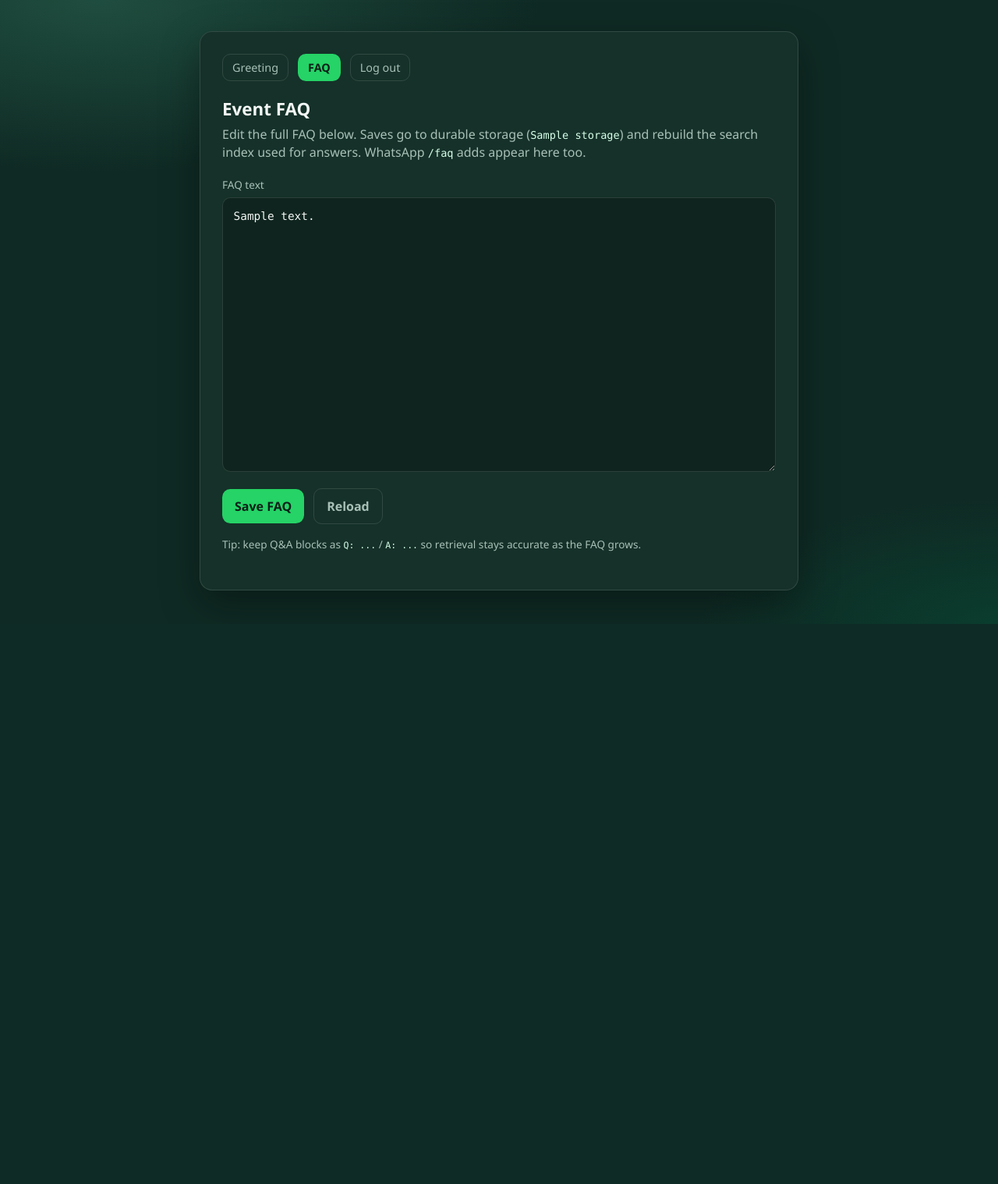
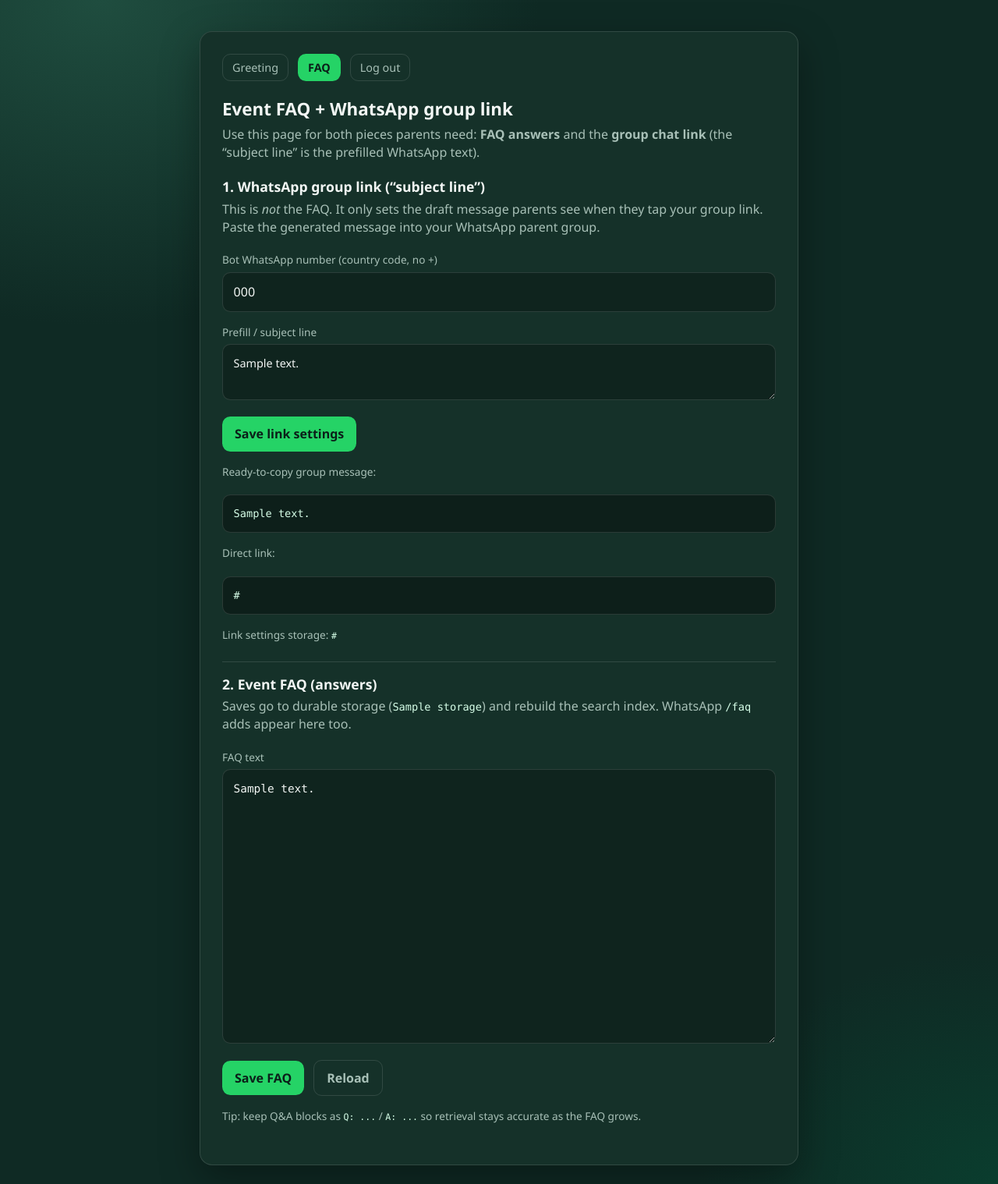
Before and after one commit to donhirye/outlook-invite-addin, a FastAPI app: template whatsapp-hello-bot/app/templates/admin_faq.html in a window 1280 px wide. Shown: the whole page at 78% size. Before the commit the page ends 800 px from the top, so only its background shows below. Run offline with FastAPI, Linux system fonts and the light colour scheme; the template is opened without the code that fills it: most values are stand-ins (such as "Sample title", 1, 10 or a date in 2020).

Commit message:
Add admin group-link builder next to FAQ editor
Admins can set the bot number and prefill/subject text on /admin/faq,
then copy a ready-to-paste WhatsApp group message with the wa.me link.

Co-authored-by: donhirye <donhirye@users.noreply.github.com>

```diff
--- a/whatsapp-hello-bot/app/main.py
+++ b/whatsapp-hello-bot/app/main.py
@@ -16,6 +16,7 @@ from app.config import (
     WHATSAPP_VERIFY_TOKEN,
     credential_status,
 )
+from app.event_link_store import event_link_view, set_event_link_settings
 from app.faq_admin import (
     FAQ_USAGE_TEXT,
     HELP_TEXT,
@@ -164,8 +165,28 @@ async def admin_save_message(request: Request, message: str = Form(...)) -> Resp
     return RedirectResponse(url="/admin?saved=1", status_code=303)
 
 
+def _admin_faq_context(
+    *,
+    faq_text: str = "",
+    saved: str | None = None,
+    error: str | None = None,
+) -> dict[str, object]:
+    link = event_link_view()
+    return {
+        "faq_text": faq_text,
+        "saved": saved,
+        "error": error,
+        "storage": faq_storage_label(),
+        "bot_phone": link["bot_phone"] or "",
+        "prefill_text": link["prefill_text"] or "",
+        "wa_me_link": link["wa_me_link"],
+        "group_message": link["group_message"],
+        "link_storage": link["storage"],
+    }
+
+
 @app.get("/admin/faq", response_class=HTMLResponse)
-async def admin_faq_page(request: Request, saved: int = 0) -> Response:
+async def admin_faq_page(request: Request, saved: str = "") -> Response:
     if not _is_logged_in(request):
         return RedirectResponse(url="/admin", status_code=303)
     error = None
@@ -178,12 +199,11 @@ async def admin_faq_page(request: Request, saved: int = 0) -> Response:
     return templates.TemplateResponse(
         request,
         "admin_faq.html",
-        {
-            "faq_text": faq_text,
-            "saved": bool(saved),
-            "error": error,
-            "storage": faq_storage_label(),
-        },
+        _admin_faq_context(
+            faq_text=faq_text,
+            saved=saved or None,
+            error=error,
+        ),
     )
 
 
@@ -199,15 +219,44 @@ async def admin_faq_save(request: Request, faq_text: str = Form(...)) -> Respons
         return templates.TemplateResponse(
             request,
             "admin_faq.html",
-            {
-                "faq_text": faq_text,
-                "saved": False,
-                "error": f"Could not save FAQ: {exc}",
-                "storage": faq_storage_label(),
-            },
+            _admin_faq_context(
+                faq_text=faq_text,
+                saved=None,
+                error=f"Could not save FAQ: {exc}",
+            ),
             status_code=400,
         )
-    return RedirectResponse(url="/admin/faq?saved=1", status_code=303)
+    return RedirectResponse(url="/admin/faq?saved=faq", status_code=303)
+
+
+@app.post("/admin/faq/link", response_class=HTMLResponse)
+async def admin_faq_link_save(
+    request: Request,
+    bot_phone: str = Form(""),
+    prefill_text: str = Form(...),
+) -> Response:
+    if not _is_logged_in(request):
+        return RedirectResponse(url="/admin", status_code=303)
+    try:
+        set_event_link_settings(bot_phone=bot_phone, prefill_text=prefill_text)
+    except Exception as exc:
+        logger.exception("Failed saving WhatsApp link settings")
+        faq_text = ""
+        try:
+            faq_text = get_faq_text()
+        except Exception:
+            pass
+        return templates.TemplateResponse(
+            request,
+            "admin_faq.html",
+            _admin_faq_context(
+                faq_text=faq_text,
+                saved=None,
+                error=f"Could not save link settings: {exc}",
+            ),
+            status_code=400,
+        )
+    return RedirectResponse(url="/admin/faq?saved=link", status_code=303)
 
 
 @app.get("/webhook")
--- a/whatsapp-hello-bot/app/templates/admin_faq.html
+++ b/whatsapp-hello-bot/app/templates/admin_faq.html
@@ -75,19 +75,50 @@
       color: var(--muted);
       margin-bottom: 0.4rem;
     }
+    input[type="text"],
     textarea {
       width: 100%;
-      min-height: 22rem;
       border: 1px solid var(--border);
       background: rgba(0, 0, 0, 0.25);
       color: var(--ink);
       border-radius: 0.65rem;
       padding: 0.85rem;
+      font: inherit;
+      margin-bottom: 1rem;
+    }
+    textarea {
+      min-height: 22rem;
       font-family: ui-monospace, SFMono-Regular, Menlo, Consolas, monospace;
       font-size: 0.9rem;
       line-height: 1.45;
-      margin-bottom: 1rem;
       resize: vertical;
+    }
+    textarea.short {
+      min-height: 4.5rem;
+      font-family: "Segoe UI", system-ui, sans-serif;
+    }
+    .panel {
+      margin: 0 0 1.5rem;
+      padding: 1rem 0 0;
+      border-top: 1px solid var(--border);
+    }
+    .panel h2 {
+      margin: 0 0 0.35rem;
+      font-size: 1.1rem;
+    }
+    .copy-box {
+      width: 100%;
+      border: 1px solid var(--border);
+      background: rgba(0, 0, 0, 0.35);
+      color: #d7ffe9;
+      border-radius: 0.65rem;
+      padding: 0.85rem;
+      font-family: ui-monospace, SFMono-Regular, Menlo, Consolas, monospace;
+      font-size: 0.85rem;
+      line-height: 1.45;
+      white-space: pre-wrap;
+      word-break: break-word;
+      margin-bottom: 0.75rem;
     }
     button, .link-btn {
       appearance: none;
@@ -144,18 +175,68 @@
       <a class="active" href="/admin/faq">FAQ</a>
       <a href="/admin/logout">Log out</a>
     </nav>
-    <h1>Event FAQ</h1>
+    <h1>Event FAQ + WhatsApp group link</h1>
     <p>
-      Edit the full FAQ below. Saves go to durable storage
-      (<code>{{ storage }}</code>) and rebuild the search index used for answers.
-      WhatsApp <code>/faq</code> adds appear here too.
+      Use this page for both pieces parents need:
+      <strong>FAQ answers</strong> and the <strong>group chat link</strong>
+      (the “subject line” is the prefilled WhatsApp text).
     </p>
-    {% if saved %}
+    {% if saved == 'faq' %}
       <div class="flash">FAQ saved and search index rebuilt.</div>
+    {% elif saved == 'link' %}
+      <div class="flash">WhatsApp group link settings saved.</div>
     {% endif %}
     {% if error %}
       <div class="flash error">{{ error }}</div>
     {% endif %}
+
+    <section class="panel" style="border-top:0; padding-top:0;">
+      <h2>1. WhatsApp group link (“subject line”)</h2>
+      <p>
+        This is <em>not</em> the FAQ. It only sets the draft message parents see
+        when they tap your group link. Paste the generated message into your
+        WhatsApp parent group.
+      </p>
+      <form method="post" action="/admin/faq/link">
+        <label for="bot_phone">Bot WhatsApp number (country code, no +)</label>
+        <input
+          id="bot_phone"
+          name="bot_phone"
+          type="text"
+          inputmode="numeric"
+          placeholder="15552032022"
+          value="{{ bot_phone }}"
+        />
+        <label for="prefill_text">Prefill / subject line</label>
+        <textarea
+          id="prefill_text"
+          name="prefill_text"
+          class="short"
+          required
+        >{{ prefill_text }}</textarea>
+        <div class="row">
+          <button type="submit">Save link settings</button>
+        </div>
+      </form>
+      {% if wa_me_link %}
+        <p class="meta">Ready-to-copy group message:</p>
+        <div class="copy-box">{{ group_message }}</div>
+        <p class="meta">Direct link:</p>
+        <div class="copy-box">{{ wa_me_link }}</div>
+      {% else %}
+        <p class="meta">
+          Enter the bot phone number and save to generate the group link.
+        </p>
+      {% endif %}
+      <p class="meta">Link settings storage: <code>{{ link_storage }}</code></p>
+    </section>
+
+    <section class="panel">
+      <h2>2. Event FAQ (answers)</h2>
+      <p>
+        Saves go to durable storage (<code>{{ storage }}</code>) and rebuild the
+        search index. WhatsApp <code>/faq</code> adds appear here too.
+      </p>
       <form method="post" action="/admin/faq">
         <label for="faq_text">FAQ text</label>
         <textarea id="faq_text" name="faq_text" required>{{ faq_text }}</textarea>
@@ -168,6 +249,7 @@
         Tip: keep Q&amp;A blocks as <code>Q: ...</code> / <code>A: ...</code> so
         retrieval stays accurate as the FAQ grows.
       </p>
+    </section>
   </main>
 </body>
 </html>
--- /dev/null
+++ b/whatsapp-hello-bot/data/event_link.json
@@ -0,0 +1,4 @@
+{
+  "bot_phone": "15552032022",
+  "prefill_text": "Hi, I have a question about Kendall 5th Grade Celebration"
+}
```
Also changed, not shown: whatsapp-hello-bot/app/event_link_store.py (added, +169 -0 lines), whatsapp-hello-bot/tests/test_event_link_store.py (added, +40 -0 lines). Lines whose indentation alone changed are shown as unchanged.
